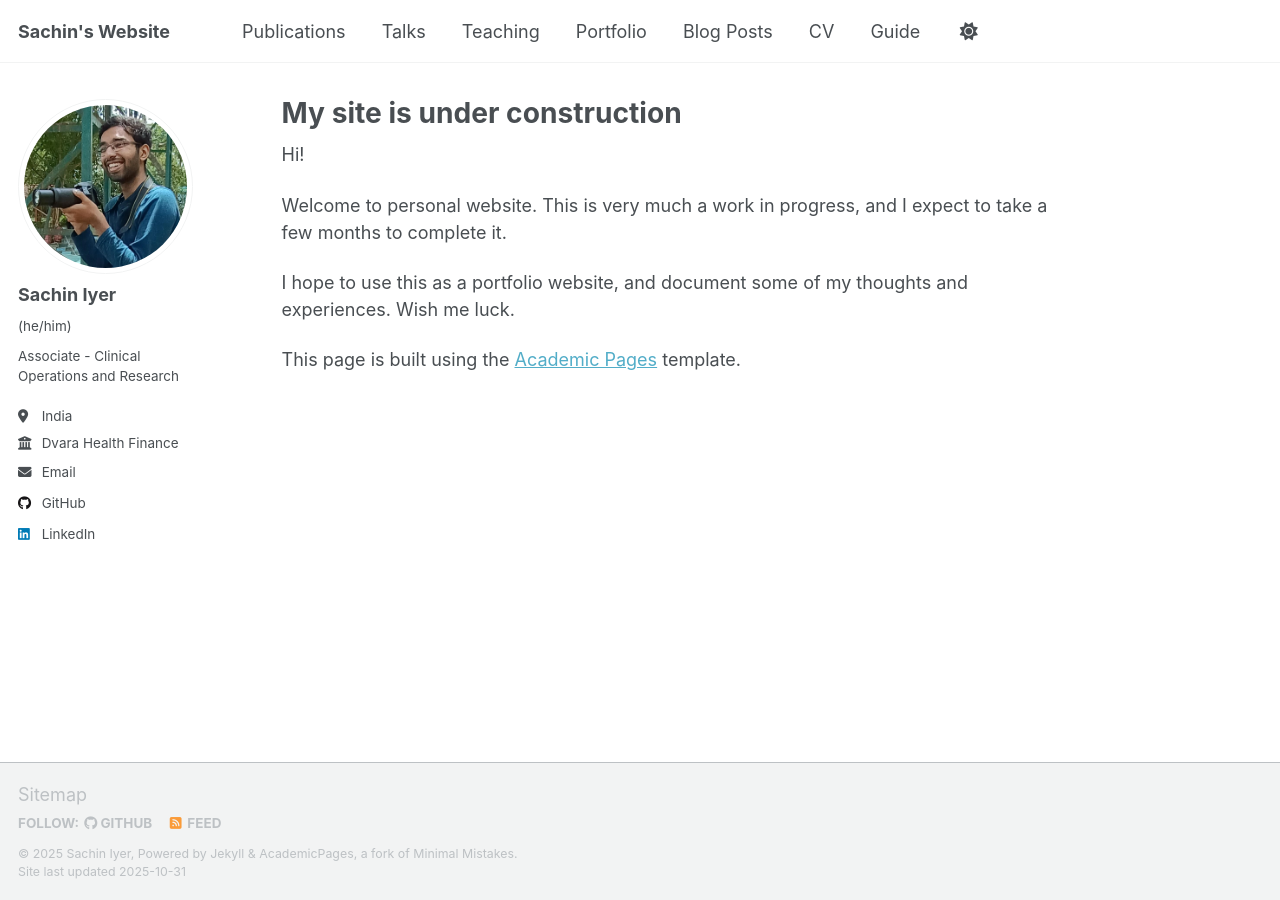
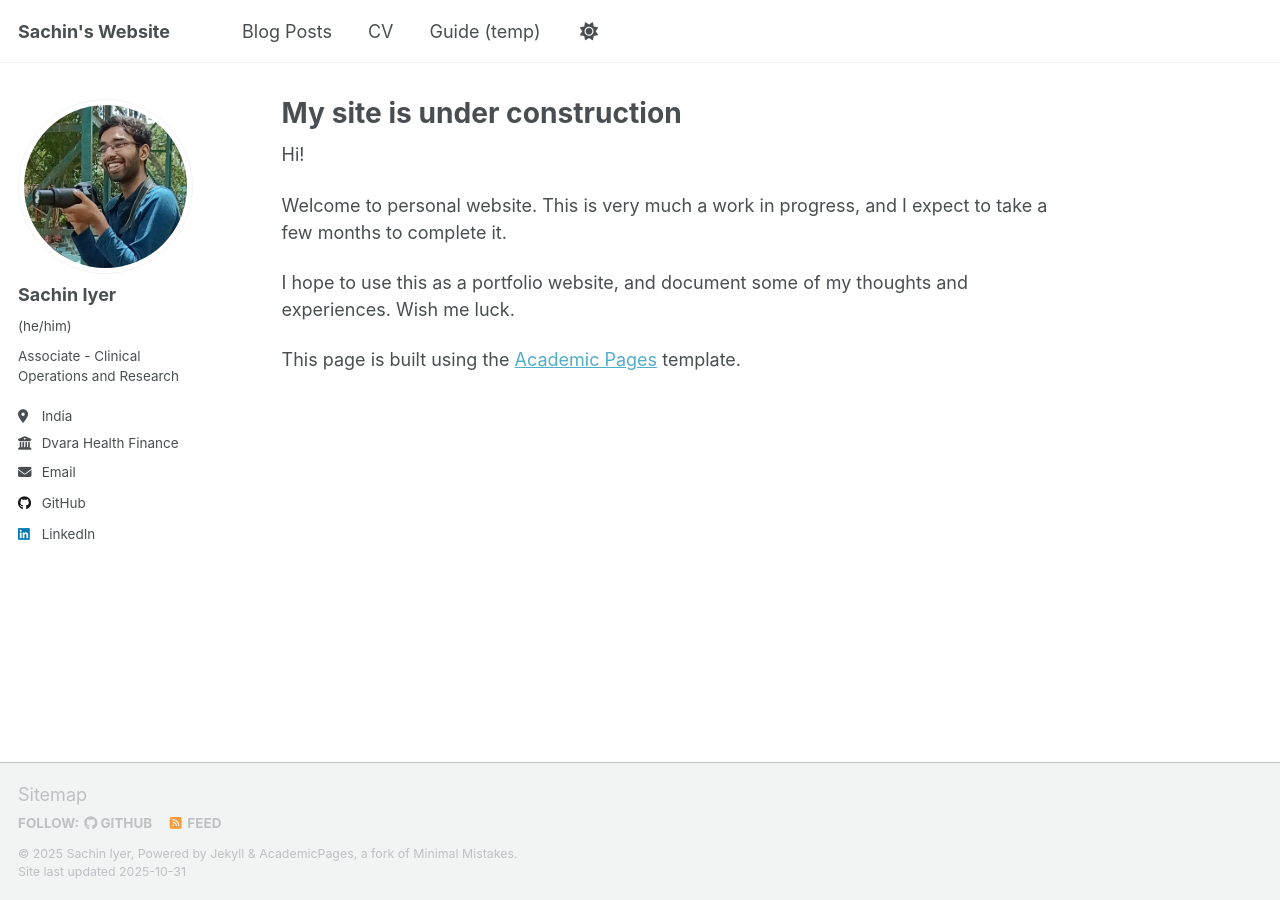
Before and after one commit to sach-iyer/sach-iyer.github.io, a Jekyll site: the page built from _pages/about.md, in a window 1280 px wide. Built offline with Jekyll 4.4.1, drawn with Linux system fonts in a browser that asks for light colours; a script that is not in the unit is left out; part of the change alters nothing that is shown.

Commit message:
Edited navigation bar

```diff
--- a/_data/navigation.yml
+++ b/_data/navigation.yml
@@ -8,17 +8,17 @@
 #      Markdown formatted page while the second is generated using JSON.
 
 main:
-  - title: "Publications"
-    url: /publications/
+  # - title: "Publications"
+  #   url: /publications/
 
-  - title: "Talks"
-    url: /talks/
+  # - title: "Talks"
+  #   url: /talks/
 
-  - title: "Teaching"
-    url: /teaching/
+  # - title: "Teaching"
+  #   url: /teaching/
 
-  - title: "Portfolio"
-    url: /portfolio/
+  # - title: "Portfolio"
+  #   url: /portfolio/
 
   - title: "Blog Posts"
     url: /year-archive/
@@ -29,5 +29,5 @@ main:
   # - title: "CV"
   #   url: /cv-json/
 
-  - title: "Guide"
+  - title: "Guide (temp)"
     url: /markdown/
```
